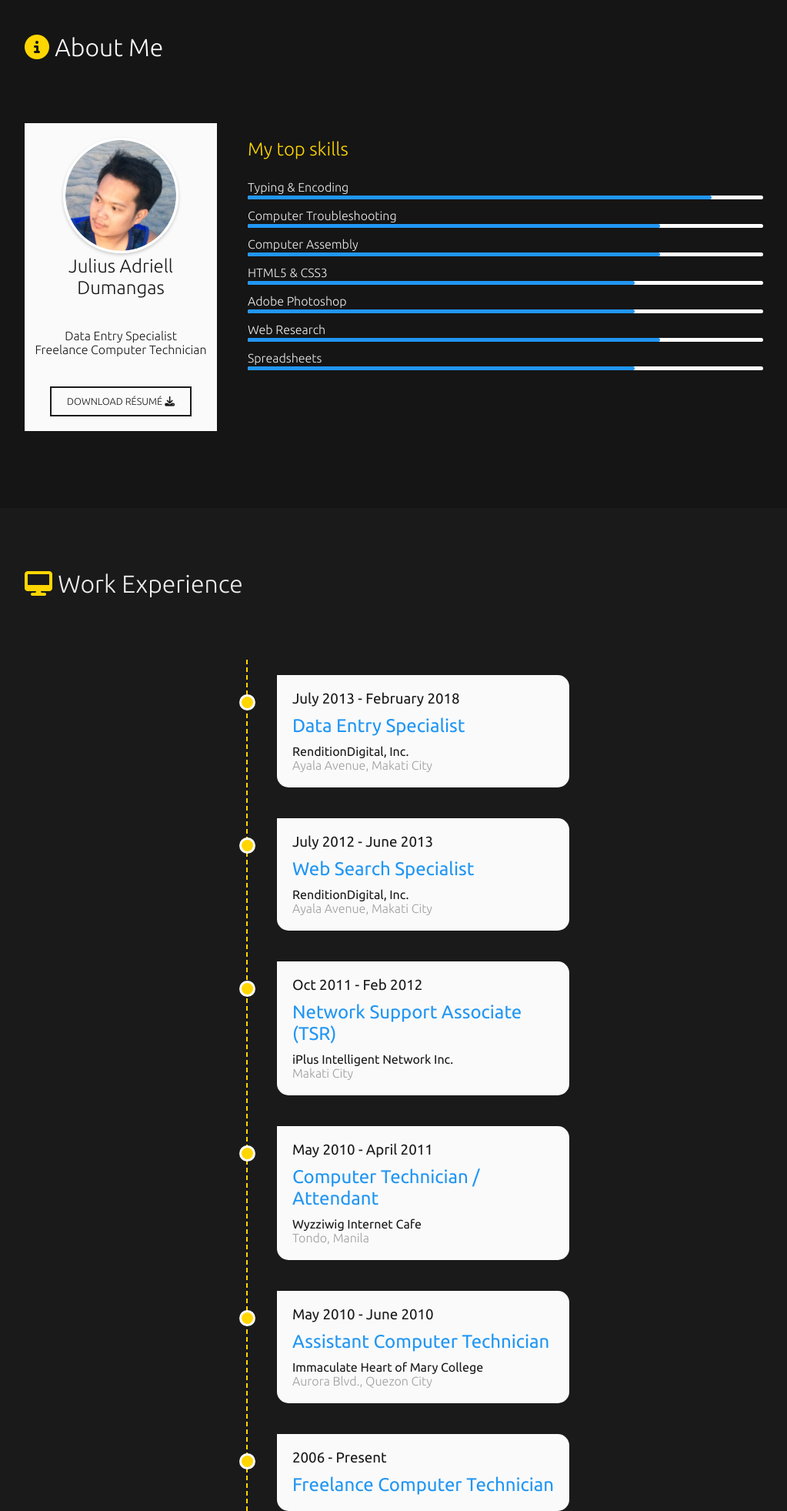
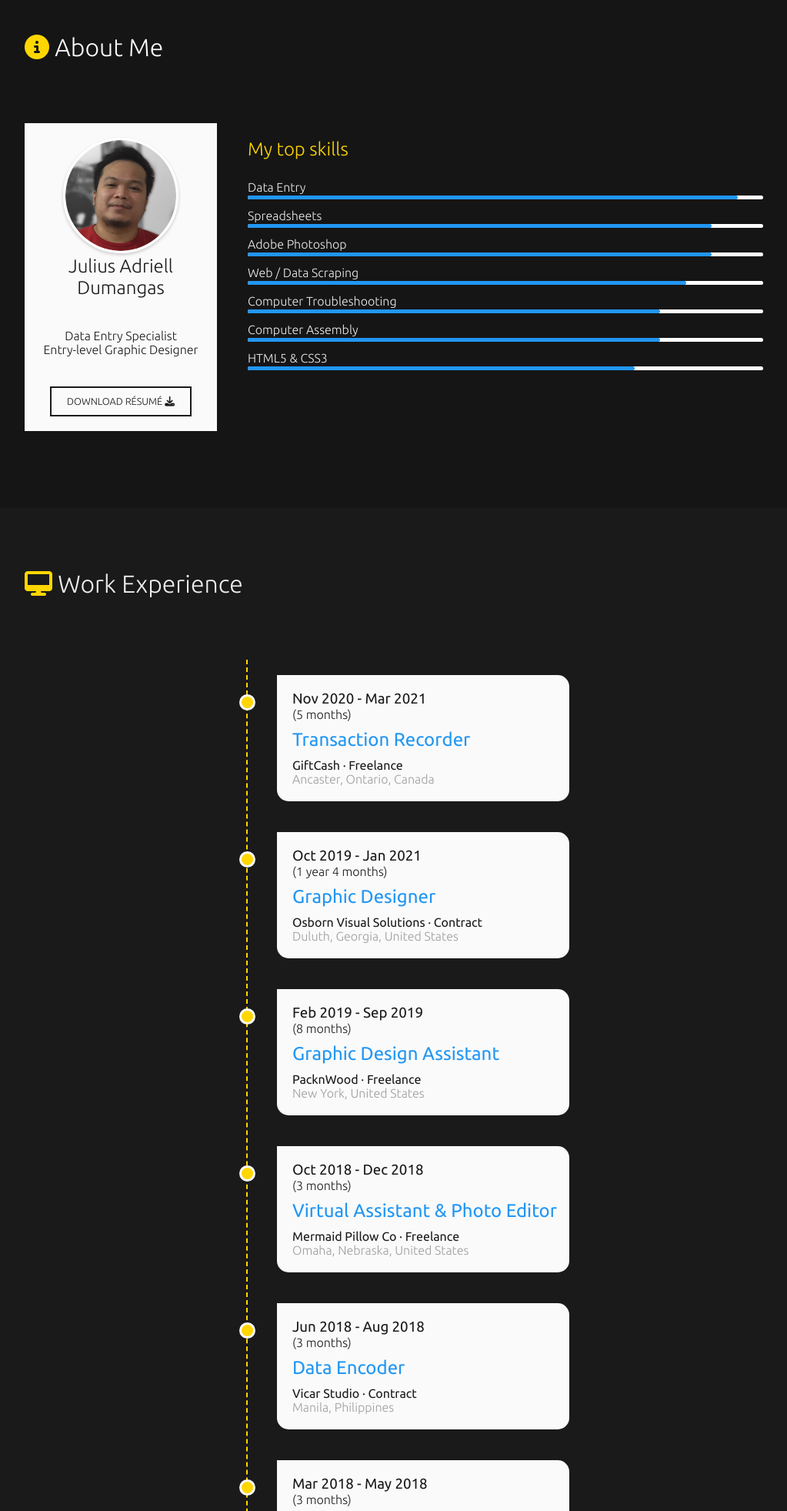
Before and after one commit to adrielldumangas/profile, a plain HTML site: page portfolio.html in a window 1280 px wide. Shown: the part 837-2800 px from the top of the page at 77% size, without its empty margins (128-1151 px from the left). Drawn offline with Linux system fonts and the light colour scheme.

Commit message:
- updated picture - edited introduction - edited top skills - added work experiences - edited skills

```diff
--- a/portfolio-style.css
+++ b/portfolio-style.css
@@ -88,7 +88,7 @@ header h1 span {
 header p {
 	width: 90%;
 	letter-spacing: 1px;
-	text-align: justify;
+	text-align: center;
 }
 
 #scroll {
@@ -146,7 +146,13 @@ header p {
 	background-color: #2196F3;
 }
 
-.typing {width: 90%}
+.typing {width: 95%}
+
+.spreadsheets {width: 90%}
+
+.photoshop {width: 90%}
+
+.scraping {width: 85%}
 
 .ts {width: 80%}
 
@@ -154,11 +160,6 @@ header p {
 
 .html {width: 75%}
 
-.photoshop {width: 75%}
-
-.research {width: 80%}
-
-.spreadsheets {width: 75%}
 
 /******* WORK SECTION *******/
 #work .wrapper {
--- a/portfolio.html
+++ b/portfolio.html
@@ -10,7 +10,11 @@
 <body>
   <header>
     <h1>Hi, I am <span class="gold">Julius</span></h1>
-    <p>"A certified computer geek and anime lover. I&nbsp;love anything related to technology and I&nbsp;aspire to be a game developer. I&nbsp;have more than a decade of experience as a freelance computer technician and have more than 4 years of professional experience as a data entry specialist. I&nbsp;work hard, but I&nbsp;prefer to work smart. I'm a fast learner and have an insatiable thirst for knowledge."</p>
+    <p>A certified computer geek and anime lover.<br>
+      I&nbsp;love everything related to technology and I&nbsp;aspire to be a game developer.<br>
+      I&nbsp;have 9 years experience in Data Entry & 2 years in Graphic Design.<br>
+      I&nbsp;work hard, but I&nbsp;prefer to work smart.<br>
+      I'm a fast learner and have an insatiable thirst for knowledge.</p>
     <p id="scroll" class="gold">Scroll down to know more<br>
     <span class="fa fa-angle-double-down fa-2x" aria-hidden="true"></span>
     </p>
@@ -24,14 +28,14 @@
       <div class="flex-wrapper">
         <article id="profile-card" class="flex-wrapper">
           <div class="wrapper">
-            <img src="./assets/header-img-mini.png" alt="picture">
+            <img src="./assets/header-img-mini-2.png" alt="picture">
             <h2>Julius Adriell<br>Dumangas</h2>
           </div>
           <ul>
             <li>Data Entry Specialist</li>
-            <li>Freelance Computer Technician</li>
+            <li>Entry-level Graphic Designer</li>
           </ul>
-          <a href="https://drive.google.com/file/d/1KupO6gUFyrHhS4vJLUAGcirxCPClfIY3/view?usp=sharing" target="_blank" class="btn">
+          <a href="https://drive.google.com/file/d/1P_3OWYjiDIjVQFOSwt8xFnOL5ynDXCL4/view?usp=sharing" target="_blank" class="btn">
             DOWNLOAD R&#xC9;SUM&#xC9;
             <span class="fa fa-download" aria-hidden="true"></span>
           </a>
@@ -39,9 +43,24 @@
         <article class="content">
           <h2><span class="gold">My top skills</span></h2>
           <ul>
-            <li>Typing & Encoding
+            <li>Data Entry
               <div class="skill-container">
                 <div class="skills typing"></div>
+              </div>
+            </li>
+            <li>Spreadsheets
+              <div class="skill-container">
+                <div class="skills spreadsheets"></div>
+              </div>
+            </li>
+            <li>Adobe Photoshop
+              <div class="skill-container">
+                <div class="skills photoshop"></div>
+              </div>
+            </li>
+            <li>Web / Data Scraping
+              <div class="skill-container">
+                <div class="skills scraping"></div>
               </div>
             </li>
             <li>Computer Troubleshooting
@@ -59,21 +78,6 @@
                 <div class="skills html"></div>
               </div>
             </li>
-            <li>Adobe Photoshop
-              <div class="skill-container">
-                <div class="skills photoshop"></div>
-              </div>
-            </li>
-            <li>Web Research
-              <div class="skill-container">
-                <div class="skills research"></div>
-              </div>
-            </li>
-            <li>Spreadsheets
-              <div class="skill-container">
-                <div class="skills spreadsheets"></div>
-              </div>
-            </li>
           </ul>
         </article>
       </div> <!-- end of flex-wrapper -->
@@ -85,38 +89,60 @@
       <h1><i class="fa fa-desktop gold" aria-hidden="true"></i> Work Experience</h1>
       <div class="wrapper flex-wrapper">
         <article class="card">
-          <h3 class="year">July 2013 - February 2018</h3>
-          <h2 class="position blue">Data Entry Specialist</h2>
-          <p class="company">RenditionDigital, Inc.</p>
-          <p class="loc">Ayala Avenue, Makati City</p>
+          <h3 class="year">Nov 2020 - Mar 2021</h3>
+          <p>(5 months)</p>
+          <h2 class="position blue">Transaction Recorder</h2>
+          <p class="company">GiftCash · Freelance</p>
+          <p class="loc">Ancaster, Ontario, Canada</p>
         </article>
         <article class="card">
-          <h3 class="year">July 2012 - June 2013</h3>
-          <h2 class="position blue">Web Search Specialist</h2>
-          <p class="company">RenditionDigital, Inc.</p>
-          <p class="loc">Ayala Avenue, Makati City</p>
+          <h3 class="year">Oct 2019 - Jan 2021</h3>
+          <p>(1 year 4 months)</p>
+          <h2 class="position blue">Graphic Designer</h2>
+          <p class="company">Osborn Visual Solutions · Contract</p>
+          <p class="loc">Duluth, Georgia, United States</p>
+        </article>
+        <article class="card">
+          <h3 class="year">Feb 2019 - Sep 2019</h3>
+          <p>(8 months)</p>
+          <h2 class="position blue">Graphic Design Assistant</h2>
+          <p class="company">PacknWood · Freelance</p>
+          <p class="loc">New York, United States</p>
+        </article>
+        <article class="card">
+          <h3 class="year">Oct 2018 - Dec 2018</h3>
+          <p>(3 months)</p>
+          <h2 class="position blue">Virtual Assistant & Photo Editor</h2>
+          <p class="company">Mermaid Pillow Co · Freelance</p>
+          <p class="loc">Omaha, Nebraska, United States</p>
+        </article>
+        <article class="card">
+          <h3 class="year">Jun 2018 - Aug 2018</h3>
+          <p>(3 months)</p>
+          <h2 class="position blue">Data Encoder</h2>
+          <p class="company">Vicar Studio · Contract</p>
+          <p class="loc">Manila, Philippines</p>
+        </article>
+        <article class="card">
+          <h3 class="year">Mar 2018 - May 2018</h3>
+          <p>(3 months)</p>
+          <h2 class="position blue">Virtual Assistant & Data Encoder</h2>
+          <p class="company">TopUniforms · Freelance</p>
+          <p class="loc">Toronto, Ontario, Canada</p>
+        </article>
+        <article class="card">
+          <h3 class="year">Jul 2012 - Feb 2018</h3>
+          <p>(5 years 8 months)</p>
+          <h2 class="position blue">Data Entry Specialist</h2>
+          <p class="company">RenditionDigital International Ltd · Full-time</p>
+          <p class="loc">Makati City, Philippines</p>
         </article>
         <article class="card">
           <h3 class="year">Oct 2011 - Feb 2012</h3>
-          <h2 class="position blue">Network Support Associate (TSR)</h2>
-          <p class="company">iPlus Intelligent Network Inc.</p>
-          <p class="loc">Makati City</p>
-        </article>
-        <article class="card">
-          <h3 class="year">May 2010 - April 2011</h3>
-          <h2 class="position blue">Computer Technician / Attendant</h2>
-          <p class="company">Wyzziwig Internet Cafe</p>
-          <p class="loc">Tondo, Manila</p>
-        </article>
-        <article class="card">
-          <h3 class="year">May 2010 - June 2010</h3>
-          <h2 class="position blue">Assistant Computer Technician</h2>
-          <p class="company">Immaculate Heart of Mary College</p>
-          <p class="loc">Aurora Blvd., Quezon City</p>
-        </article>
-        <article class="card">
-          <h3 class="year">2006 - Present</h3>
-          <h2 class="position blue last">Freelance Computer Technician</h2>
+          <p>(5 months)</p>
+          <h2 class="position blue">Network Support Specialist</h2>
+          <p class="company">iPlus Intelligent Network, Inc. · Full-time</p>
+          <p class="loc">Makati City, Philippines</p>
         </article>
       </div> <!-- end of .wrapper .flex-wrapper -->
     </div> <!-- end of container -->
@@ -146,9 +172,10 @@
           <h2 class="blue bold">Intermediate</h2>
           <ul>
             <li>Microsoft Office Suite</li>
-            <li>MS Excel (macros, VLOOKUP)</li>
+            <li>MS Excel / Google Sheets</li>
             <li>Computer Hardware Maintenance</li>
             <li>Word Processing</li>
+            <li>Web Research</li>
           </ul>
         </article>
       </div>
```
Also changed, not shown: assets/header-img-mini-2.png (added).
